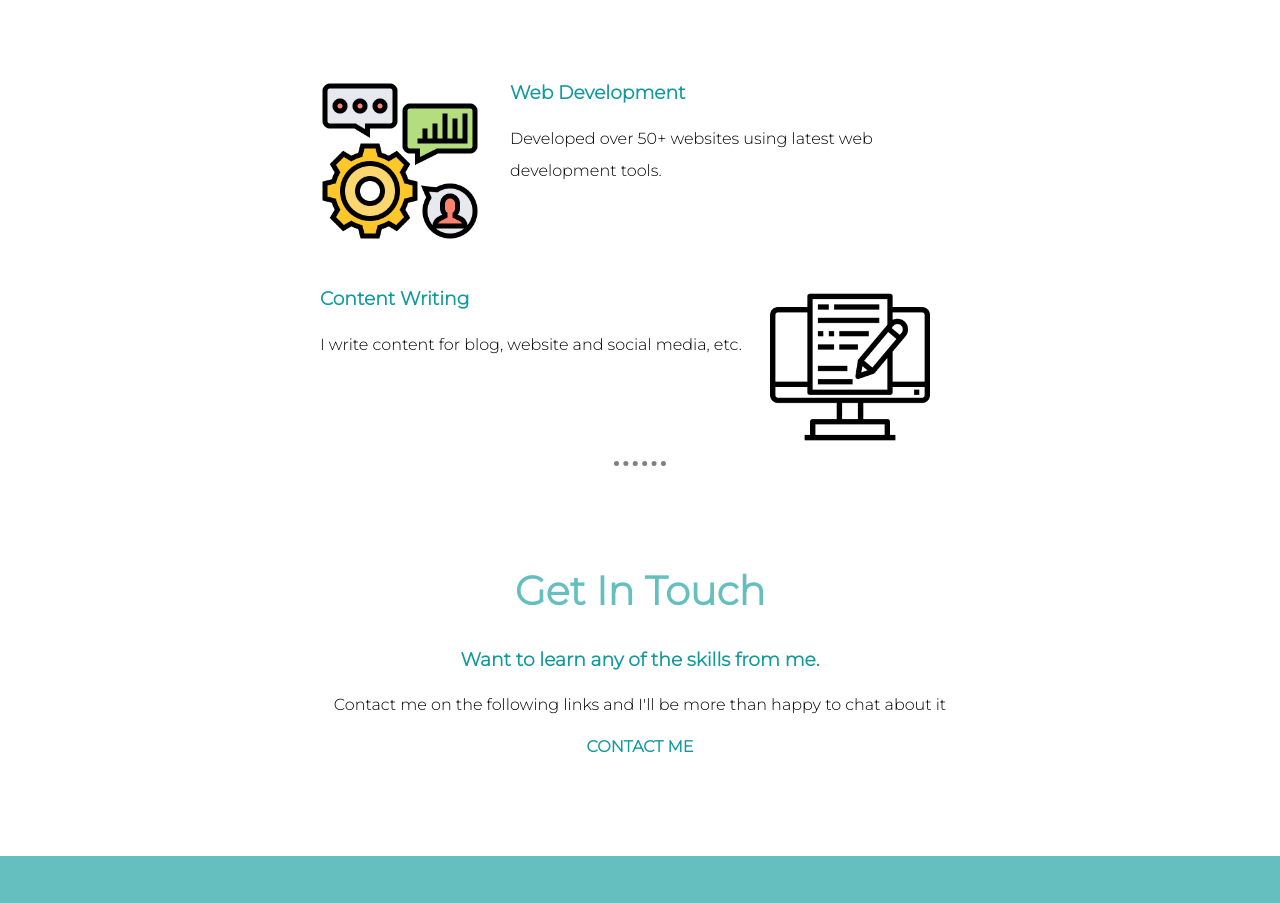
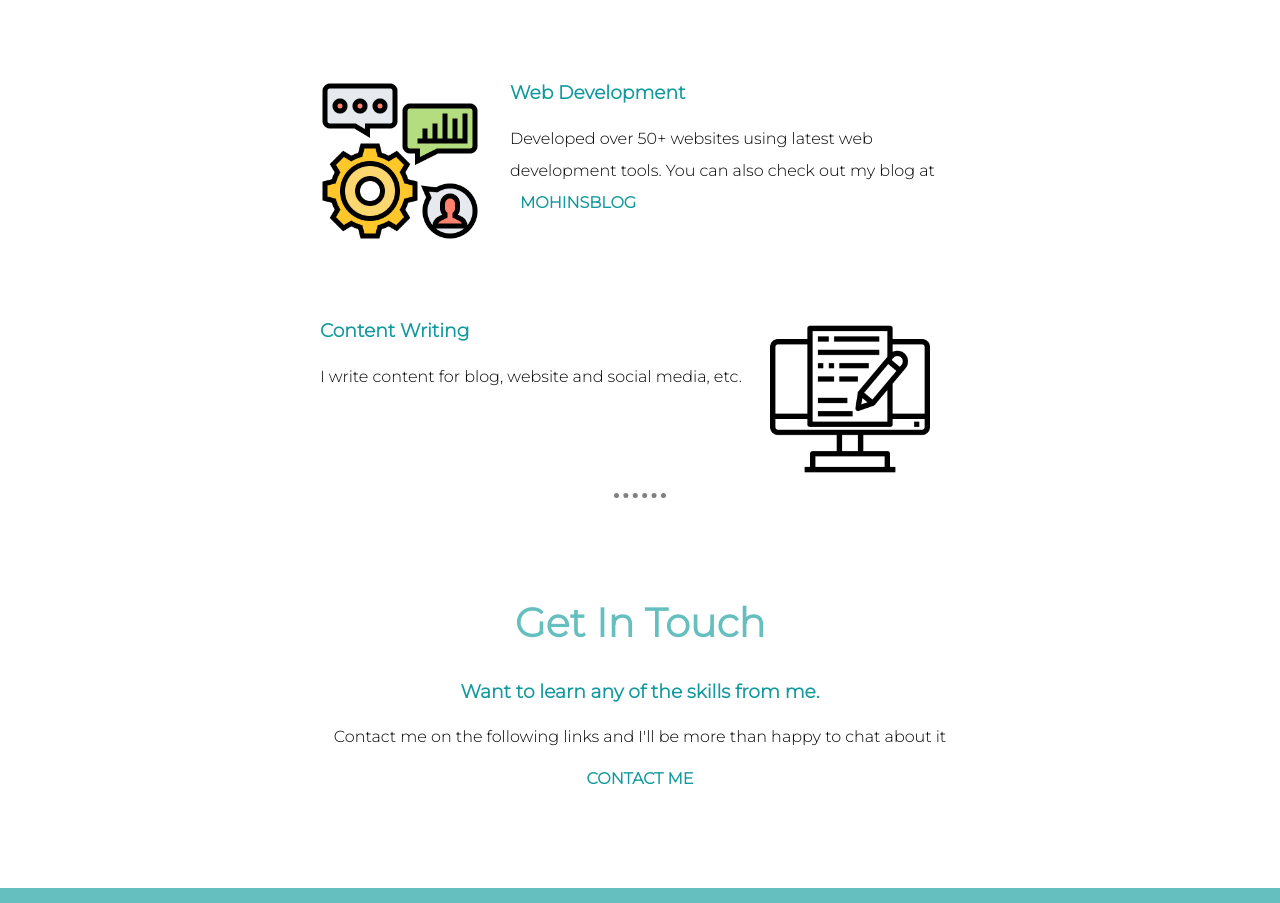
Before and after one commit to mohinmakandar/CSS-MY-SITE, a plain HTML site: page index.html in a window 1280 px wide. Shown: the part 1340-2243 px from the top of the page. Drawn offline with Linux system fonts and the light colour scheme.

```diff
--- a/index.html
+++ b/index.html
@@ -29,7 +29,7 @@
         <div class="skill-row">
           <img class="skill-img1" src="images\skills.png" alt="">
           <h3>Web Development</h3>
-          <p class='description-skill1'>Developed over 50+ websites using latest web development tools.</p>
+          <p class='description-skill1'>Developed over 50+ websites using latest web development tools. You can also check out my blog at <a href='mohinsblog.wordpress.com'>MOHINSBLOG</a></p>
         </div>
         <div class="skill-row">
           <img class="skill-img2" src="images\content.png" alt="">
```
